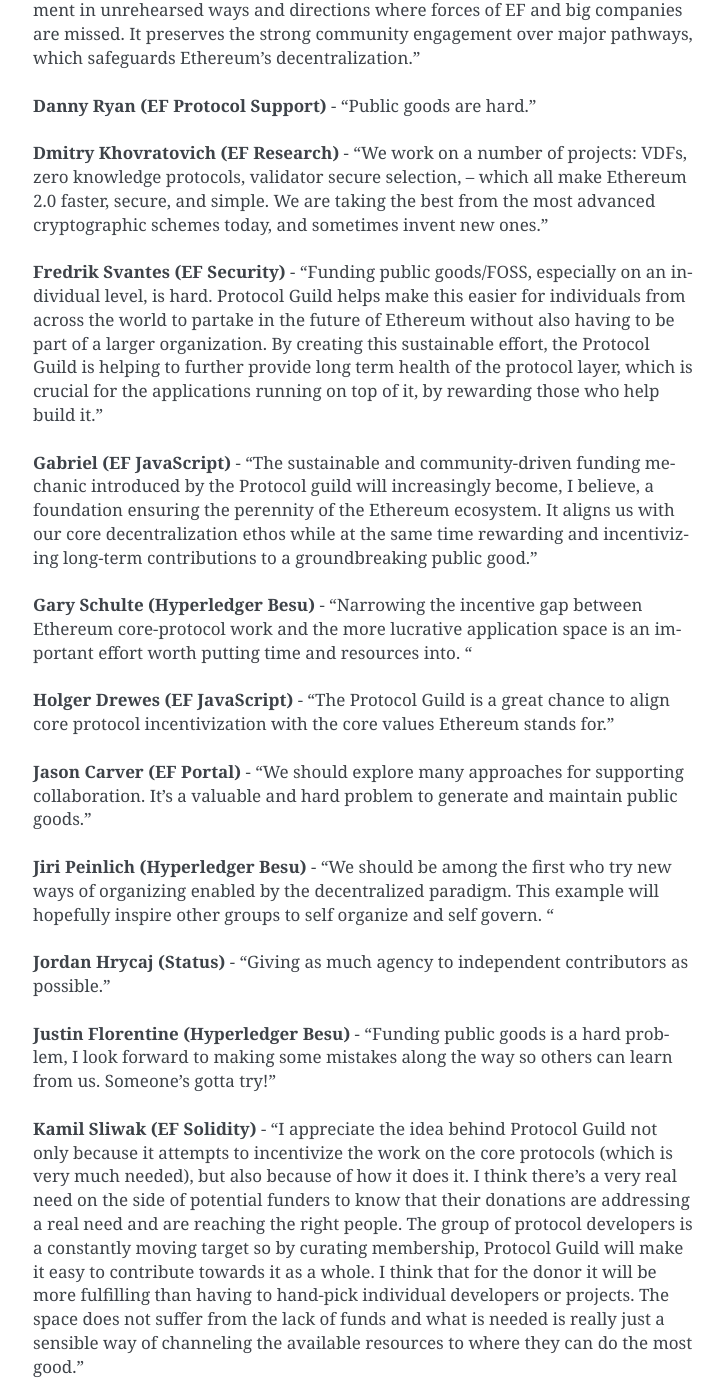
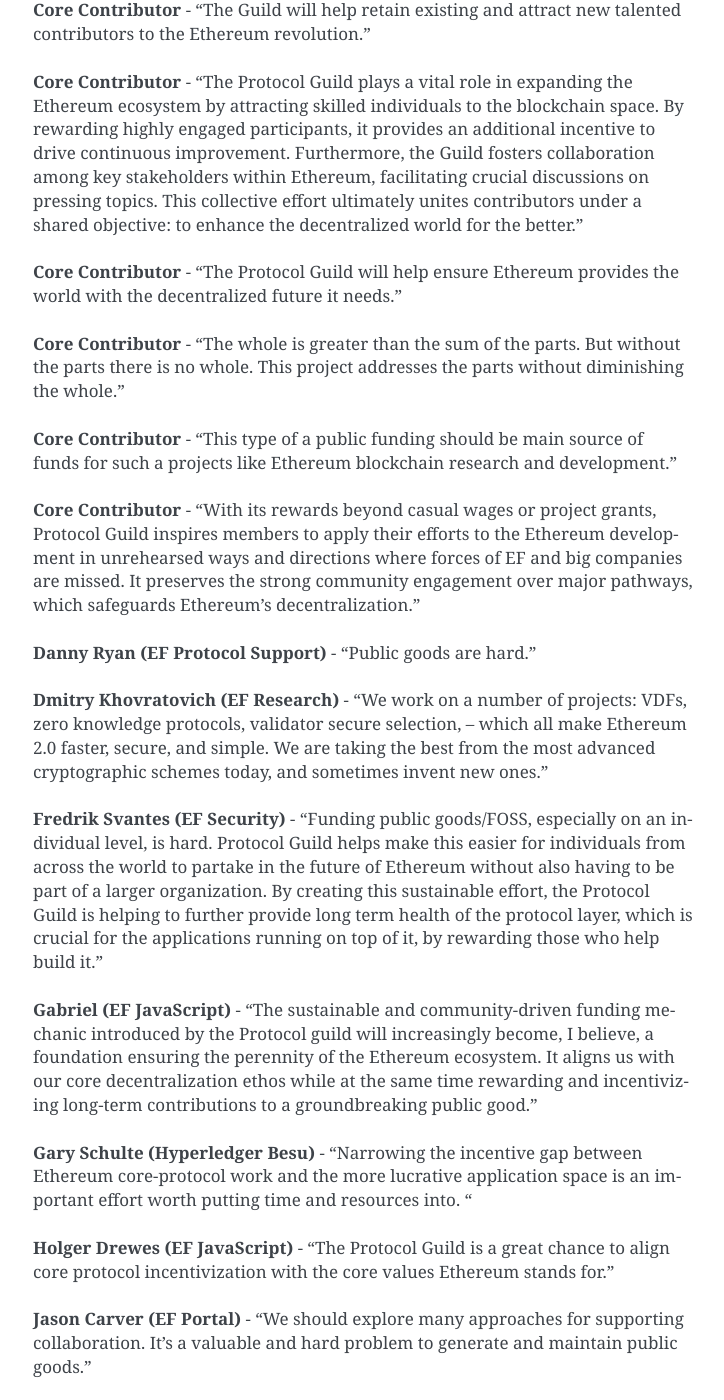
Before and after one commit to protocolguild/documentation, a Sphinx documentation site: the page built from docs/9-membership.md, in a window 1280 px wide and 1400 px high, scrolled down 13996 px. Shown: the whole window, without its empty margins (387-1111 px from the left). Built offline with Sphinx 7.4.7, drawn with Linux system fonts in a browser that asks for light colours; some of the changed text lies outside the part shown.

Commit message:
update quote list
update quote list to reflect active membership

```diff
--- a/docs/9-membership.md
+++ b/docs/9-membership.md
@@ -297,12 +297,14 @@
 **Anton Nashatyrev (TXRX)** - "I would really love to see Guild as an instrument for long term incentivisation of people who just want to develop Ethereum and don't want to worry about buying food for themselves tomorrow " <br><br>
 **Carl Beekhuizen (EF Research)** - "As researchers we spend a lot of time worrying about incentive compatibility. This guild nudges us towards a better incentive landscape for those working on the protocol." <br><br>
 **Core Contributor** - "A huge ecosystem is building up upon the base Ethereum protocol. If we want this base layer to remain independent and maintained like a true public good, incentive alignment is a key factor. Let's make the Protocol Guild an inspiring and successful experiment!   " <br><br>
+**Core Contributor** - "A novel way to fund large-scale open source work. Of course, the EF funds a lot of work, but having a more distributed stream of funding is more fair and robust." <br><br>
 **Core Contributor** - "Decentralized Apps. Decentralized Ecosystem. Decentralized Funding." <br><br>
 **Core Contributor** - "Decentralized eco-systems are hard to build, and client diversity is harder but super important for a robust social _code_ consensus on a protocol. That requires _on-par_ commitment, perseverance, continuous innovation, learning and contributions. And not to mention community support!" <br><br>
 **Core Contributor** - "Ethereum base layer is a core part of the Ethereum ecosystem. Incentivising people to keep contributing to the protocol will ensure the longevity of the network as well as let applications built on top of Ethereum thrive and become more accessible to the wide public. The Protocol Guild is a good start and I am excited to be part of it." <br><br>
 **Core Contributor** - "Ethereum is bigger than the Ethereum Foundation - there's an entire community of teams and individuals doing important work. However, many depend on salaries from an entity they are associated with. The PG project fills this vacancy and lets the community fund protocol devs. This decentralized funding mechanism will be critical for attracting and retaining Ethereum protocol builders." <br><br>
 **Core Contributor** - "Ethereum is public infrastructure for the world. Building infrastructure is hard, because everyone wants to enjoy it, but no one wants to be the chump left paying the bill, which often induces zero-sum thinking and protecting one's own interests rather than contributing. Protocol Guild ensures stability for those who choose to contribute and creates an environment of positive-sum thinking, powered entirely by the Ethereum ecosystem and the value it brings to the world." <br><br>
 **Core Contributor** - "I believe Protocol Guild will produce good incentives for Core Devs to stay focused on building the protocol." <br><br>
+**Core Contributor** - "I believe that the Protocol Guild will help to retain and attract the talent necessary for building and maintaining the foundation of the Ethereum ecosystem." <br><br>
 **Core Contributor** - "I believe this experiment will result in a great precedent on how to keep the core values of the Ethereum protocol alive and relevant." <br><br>
 **Core Contributor** - "I think open source is really important today and is one of the pillars of the world today, and it is going to be more and more important in future, but as today a proper way to reward its developers is missing, so I hope that this experiment will create the basis for a wider approach that could improve the sustainability of open source development." <br><br>
 **Core Contributor** - "Incentive alignment is one of the core issues that impact the long term health of a software/network. I think the Protocol Guild helps solve a part of the incentive alignment problem by allowing members to gain exposure to the network they are developing. I feel like it will go a long way in helping keep and onboard new core developers, as well as ensure everyone has skin in the game." <br><br>
@@ -319,11 +321,14 @@
 **Core Contributor** - "Protocol Guild is a platform for the community to acknowledge and appreciate the talent and dedication that keeps Ethereum going." <br><br>
 **Core Contributor** - "Protocol Guild is one of the most important efforts within Ethereum right now because it creates an independent parallel structure for supporting core development. This is very unique across the whole crypto ecosystem where we see many projects struggling from lack of decentralized support of contributors. " <br><br>
 **Core Contributor** - "prysm implements the ethereum beacon chain proof of stake protocol. The beacon chain is important because eliminating proof of work is a moral imperative. Multiple implementations of the beacon chain do and should exist for the resilience of the network. prysm is written in go, which is a language designed to minimize the complexity of strongly typed, highly concurrent source code. This means that prysm can be performant, have good support for safety and correctness, while also being built from source code that is easier to read and audit than other system languages. More eyes on the implementation should lead to greater understanding of how the system works and more confidence in the network." <br><br>
+**Core Contributor** - "The domain is inherently complicated, so there need to be incentive to attract capable developer. Relatively speaking, it also requires pretty beefy equiptment (large capacity ssd) whose cost can add up." <br><br>
 **Core Contributor** - "The Ethereum ecosystem is capable of delivering enormous value. But a huge disparity has arisen between the rewards available to those who build the Ethereum protocol and those who build _on_ the Ethereum protocol. The whole community should be concerned about this: unless the foundations are continually maintained and improved, the entire building is at risk. Almost uniquely, our own technology gives us the tools to align all our incentives. The Protocol Guild is a creative approach to recognising and rewarding the foundation-builders - essential if we want to continue to deliver on Ethereum's promise long into the future." <br><br>
 **Core Contributor** - "The Ethereum Foundation, however successful beyond what might have been reasonably expected of it, still comprises a single point of failure. The protocol guild can help ensure the values the foundation has helped shepherd can sustainably adapt in a decentralized fashion consistent with Ethereum's core principles." <br><br>
 **Core Contributor** - "The Guild will help retain existing and attract new talented contributors to the Ethereum revolution." <br><br>
+**Core Contributor** - "The Protocol Guild plays a vital role in expanding the Ethereum ecosystem by attracting skilled individuals to the blockchain space. By rewarding highly engaged participants, it provides an additional incentive to drive continuous improvement. Furthermore, the Guild fosters collaboration among key stakeholders within Ethereum, facilitating crucial discussions on pressing topics. This collective effort ultimately unites contributors under a shared objective: to enhance the decentralized world for the better." <br><br>
 **Core Contributor** - "The Protocol Guild will help ensure Ethereum provides the world with the decentralized future it needs." <br><br>
 **Core Contributor** - "The whole is greater than the sum of the parts.  But without the parts there is no whole. This project addresses the parts without diminishing the whole." <br><br>
+**Core Contributor** - "This type of a public funding should be main source of funds for such a projects like Ethereum blockchain research and development." <br><br>
 **Core Contributor** - "With its rewards beyond casual wages or project grants, Protocol Guild inspires members to apply their efforts to the Ethereum development in unrehearsed ways and directions where forces of EF and big companies are missed. It preserves the strong community engagement over major pathways, which safeguards Ethereum's decentralization." <br><br>
 **Danny Ryan (EF Protocol Support)** - "Public goods are hard." <br><br>
 **Dmitry Khovratovich (EF Research)** - "We work on a number of projects: VDFs, zero knowledge protocols, validator secure selection, -- which all make Ethereum 2.0 faster, secure, and simple. We are taking the best from the most advanced cryptographic schemes today, and sometimes invent new ones." <br><br>
@@ -335,7 +340,6 @@
 **Jiri Peinlich (Hyperledger Besu)** - "We should be among the first who try new ways of organizing enabled by the decentralized paradigm. This example will hopefully inspire other groups to self organize and self govern. " <br><br>
 **Jordan Hrycaj (Status)** - "Giving as much agency to independent contributors as possible." <br><br>
 **Justin Florentine (Hyperledger Besu)** - "Funding public goods is a hard problem, I look forward to making some mistakes along the way so others can learn from us. Someone's gotta try!" <br><br>
-**Kamil Sliwak (EF Solidity)** - "I appreciate the idea behind Protocol Guild not only because it attempts to incentivize the work on the core protocols (which is very much needed), but also because of how it does it. I think there's a very real need on the side of potential funders to know that their donations are addressing a real need and are reaching the right people. The group of protocol developers is a constantly moving target so by curating membership, Protocol Guild will make it easy  to contribute towards it as a whole. I think that for the donor it will be more fulfilling than having to hand-pick individual developers or projects. The space does not suffer from the lack of funds and what is needed is really just a sensible way of channeling the available resources to where they can do the most good." <br><br>
 **Mark Mackey (Lighthouse)** - "Every core developer I've talked to is well aware that they can earn significantly more working in other fields or even just at the application layer. I personally couldn't even afford to join this effort until I was able to subsidize myself. This is strange for an industry acutely aware of incentive structures. If we care about the long-term heath of the base layer, it is important we mitigate this so we can attract and retain talent." <br><br>
 **Michael Sproul (Lighthouse)** - "I love that Protocol Guild centers individual contributors ahead of organisations, and in doing so grants autonomy to all of the people working on Ethereum's base layer. We have an opportunity to prove the viability of an alternative funding model for public goods, which I hope will inspire many more experiments in radical economic coordination." <br><br>
 **Nazar Hussain (Lodestar)** - "Mass adoption is the fundamental requirement for any disruptive innovation that could change the world. And for that infrastructure involving that innovation is the key pillar. The Protocol Guild can strengthen that pillar and hence will prove to be the best operational strategy for the betterment of the Ethereum Ecosystem. " <br><br>
```
Also changed, not shown: other parts of docs/9-membership.md (+1 -1 lines).
